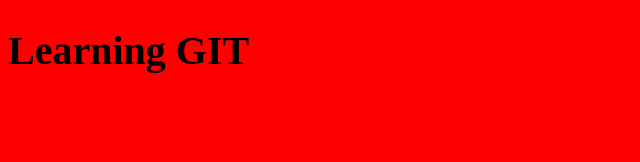
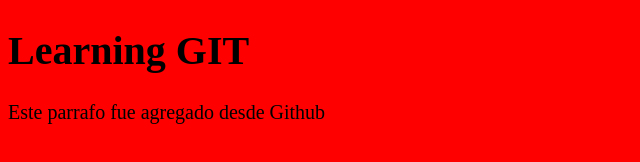
Before and after one commit to IvanSantana15/mi-primer-repositorio-en-git, a plain HTML site: page index.html in a window 1280 px wide. Shown: the whole page, without its empty margins (0-640 px from the left). Drawn offline with Linux system fonts and the light colour scheme.

Commit message:
Update index.html

```diff
--- a/index.html
+++ b/index.html
@@ -8,5 +8,7 @@
 </head>
 <body>
     <h1>Learning  GIT</h1>
+
+    <p>Este parrafo fue agregado desde Github</p>
 </body>
 </html>
```
